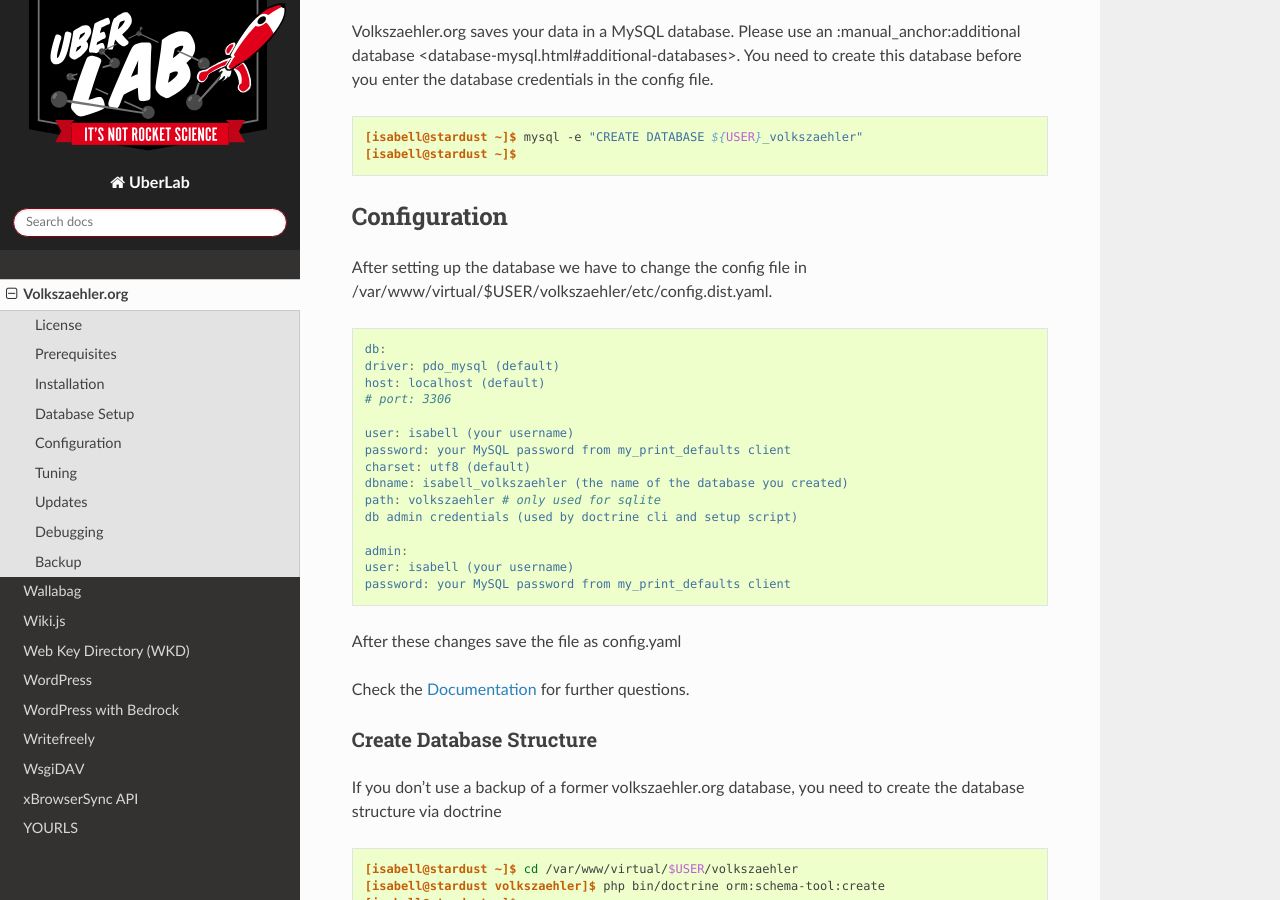
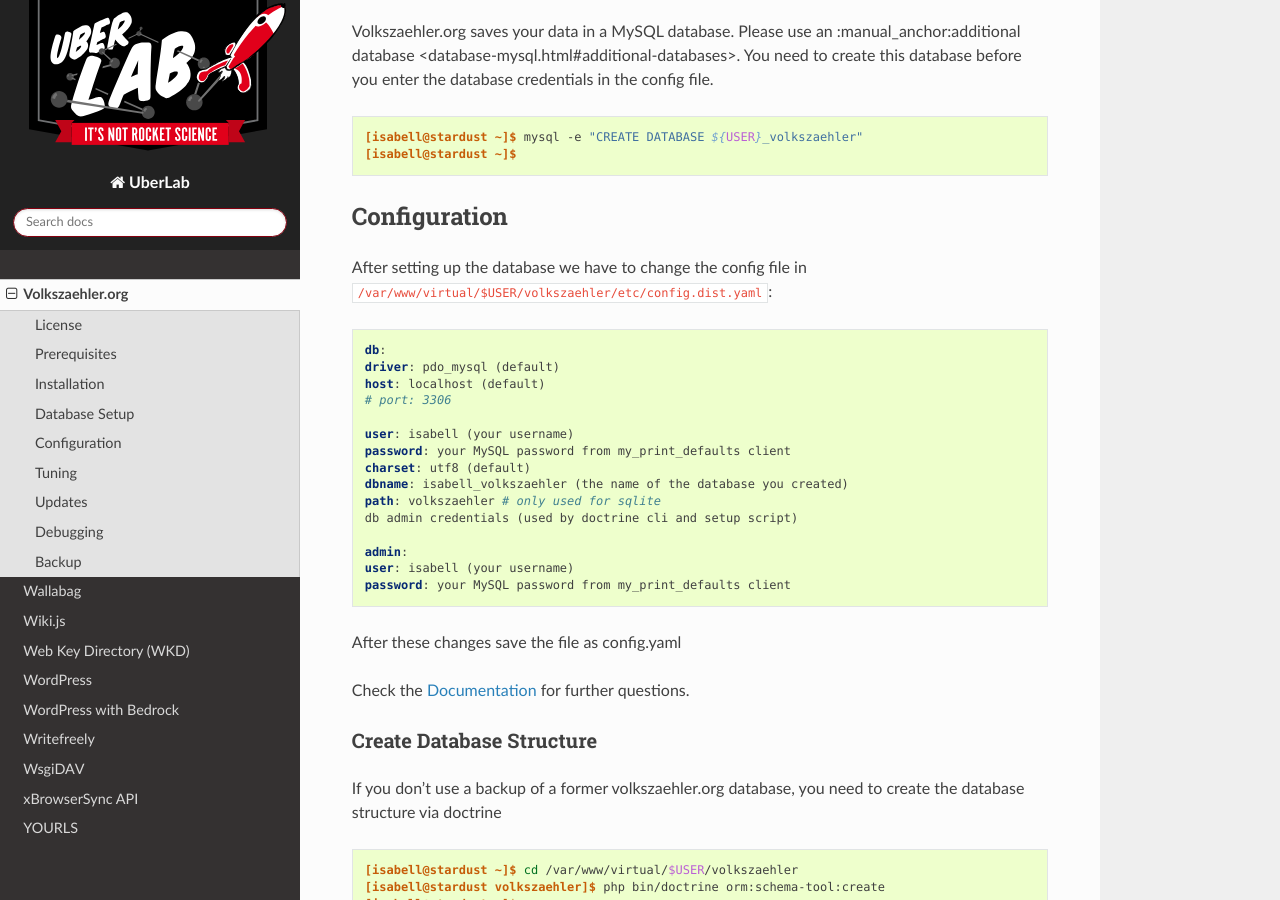
Before and after one commit to Uberspace/lab, a Sphinx documentation site: the page built from source/guide_volkszaehler.rst, in a window 1280 px wide and 900 px high, scrolled down 2725 px. Built offline with Sphinx 7.4.7 and the Read the Docs theme 2.0.0, drawn with Linux system fonts in a browser that asks for light colours.

Commit message:
[volkszaehler] fix formatting for Configuration section

```diff
--- a/source/guide_volkszaehler.rst
+++ b/source/guide_volkszaehler.rst
@@ -100,9 +100,9 @@
 Configuration
 =============
 
-After setting up the database we have to change the config file in /var/www/virtual/$USER/volkszaehler/etc/config.dist.yaml.
+After setting up the database we have to change the config file in ``/var/www/virtual/$USER/volkszaehler/etc/config.dist.yaml``:
 
-.. code-block:: ini
+.. code-block:: yaml
 
     db:
     driver: pdo_mysql (default)
```
